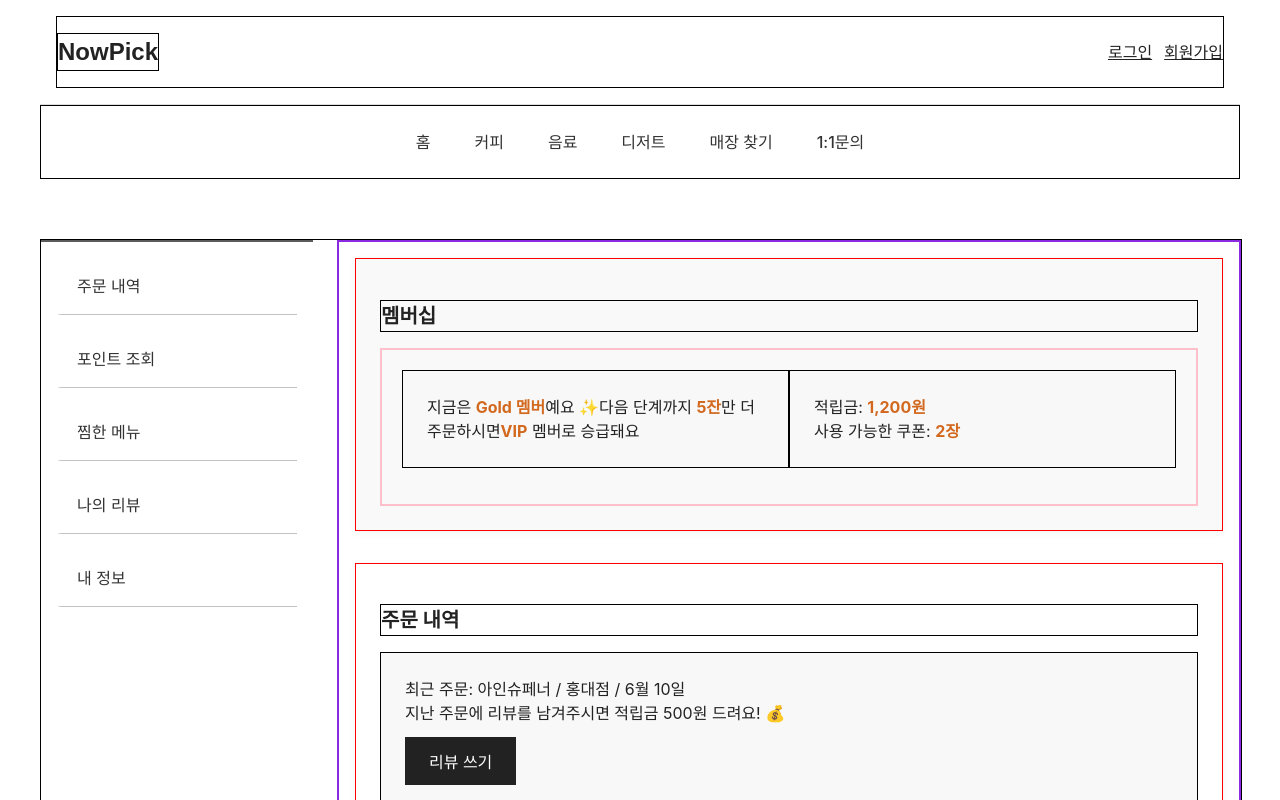
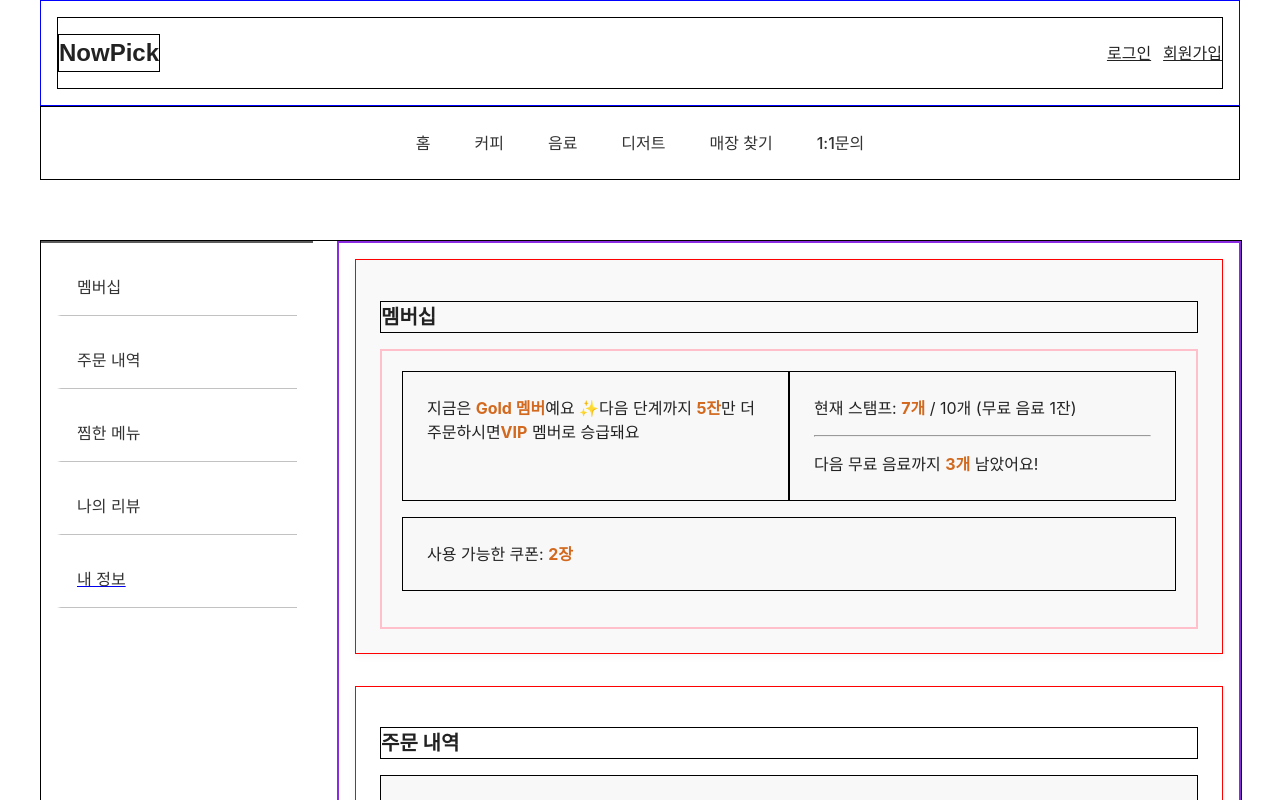
Before and after one commit to 1234Juser/SideProject, a React (Create React App) app in the folder frontend/: page /mypage in a window 1280 px wide. Shown: the top 800 px of the page. Built offline with nearby package versions, Linux system fonts and the light colour scheme.

Commit message:
[feat] 멤버 레이아웃 추가

```diff
--- a/frontend/src/components/member/MyPageCom.js
+++ b/frontend/src/components/member/MyPageCom.js
@@ -1,35 +1,4 @@
-import {
-    Card,
-    CTAButton,
-    MyPageContainer,
-    MyPageContentArea,
-    Section,
-    SectionTitle, Highlight, CardsWrapper
-} from "../../style/member/StyleMyPage";
-import {Sidebar, SidebarItem} from "../../style/member/StyleMyPageSidebar";
-
-
-const MyPageSidebar = () => {
-    return (
-        <Sidebar>
-            <SidebarItem>
-                주문 내역
-            </SidebarItem>
-            <SidebarItem>
-                포인트 조회
-            </SidebarItem>
-            <SidebarItem>
-                찜한 메뉴
-            </SidebarItem>
-            <SidebarItem>
-                나의 리뷰
-            </SidebarItem>
-            <SidebarItem>
-                내 정보
-            </SidebarItem>
-        </Sidebar>
-    );
-};
+import {Card, CardsWrapper, CTAButton, Highlight, Section, SectionTitle} from "../../style/member/StyleMyPage";
 
 
 function MyPageCom() {
@@ -37,9 +6,7 @@ function MyPageCom() {
     const hasRecentOrderWithoutReview = true;
 
     return (
-        <MyPageContainer>
-            <MyPageSidebar />
-            <MyPageContentArea>
+        <>
                 <Section>
                     <SectionTitle>멤버십</SectionTitle>
                     <CardsWrapper>
@@ -48,9 +15,12 @@ function MyPageCom() {
                             <span>다음 단계까지 <Highlight>5잔</Highlight>만 더 주문하시면</span>
                             <span><Highlight>VIP</Highlight> 멤버로 승급돼요</span>
                         </Card>
-                        {/*<SectionTitle>보유 혜택</SectionTitle>*/}
                         <Card>
-                            <span>적립금: <Highlight>1,200원</Highlight><br /></span>
+                            <span>현재 스탬프: <Highlight>7개</Highlight> / 10개 (무료 음료 1잔)</span>
+                            <hr style={{margin: '15px 0', borderColor: '#eee'}} />
+                            <span>다음 무료 음료까지 <Highlight>3개</Highlight> 남았어요!</span>
+                        </Card>
+                        <Card>
                             <span>사용 가능한 쿠폰: <Highlight>2장</Highlight></span>
                         </Card>
                     </CardsWrapper>
@@ -66,7 +36,6 @@ function MyPageCom() {
                     ) : hasRecentOrderWithoutReview ? (
                         <Card>
                             <span>최근 주문: 아인슈페너 / 홍대점 / 6월 10일</span><br />
-                            <span>지난 주문에 리뷰를 남겨주시면 적립금 500원 드려요! 💰</span><br />
                             <CTAButton>리뷰 쓰기</CTAButton>
                         </Card>
                     ) : (
@@ -84,8 +53,7 @@ function MyPageCom() {
                         6월 5일 | 주문 취소 문의 | 답변 완료 ✅
                     </Card>
                 </Section>
-            </MyPageContentArea>
-        </MyPageContainer>
+        </>
     )
 }
 
--- /dev/null
+++ b/frontend/src/components/member/MyPageSidebar.js
@@ -0,0 +1,28 @@
+import {Sidebar, SidebarItem} from "../../style/member/StyleMyPageSidebar";
+import {Link} from "react-router-dom";
+
+const MyPageSidebar = () => {
+    return (
+        <Sidebar>
+            <SidebarItem>
+                멤버십
+            </SidebarItem>
+            <SidebarItem>
+                주문 내역
+            </SidebarItem>
+            <SidebarItem>
+                찜한 메뉴
+            </SidebarItem>
+            <SidebarItem>
+                나의 리뷰
+            </SidebarItem>
+            <Link to="/mypage/my-info">
+                <SidebarItem>
+                        내 정보
+                </SidebarItem>
+            </Link>
+        </Sidebar>
+    );
+};
+
+export default MyPageSidebar;
--- /dev/null
+++ b/frontend/src/layouts/MemberDashboardLayout.js
@@ -0,0 +1,16 @@
+import React from 'react';
+import MyPageSidebar from "../components/member/MyPageSidebar";
+import {MyPageContainer, MyPageContentArea} from "../style/member/StyleMyPage";
+
+const MemberDashboardLayout = ({ children }) => {
+    return (
+        <MyPageContainer>
+            <MyPageSidebar/>
+            <MyPageContentArea>
+                {children}
+            </MyPageContentArea>
+        </MyPageContainer>
+    );
+};
+
+export default MemberDashboardLayout;
--- a/frontend/src/pages/member/MyPagePage.js
+++ b/frontend/src/pages/member/MyPagePage.js
@@ -1,11 +1,12 @@
 import MyPageCon from "../../containers/member/MyPageCon";
+import MemberDashboardLayout from "../../layouts/MemberDashboardLayout";
 
 function MyPagePage() {
 
     return (
-        <>
+        <MemberDashboardLayout>
             <MyPageCon/>
-        </>
+        </MemberDashboardLayout>
     )
 }
 
--- a/frontend/src/style/common/StyleHeader.js
+++ b/frontend/src/style/common/StyleHeader.js
@@ -8,6 +8,7 @@ export const HeaderWrapper = styled.header`
     padding: 16px;
     border-bottom: 1px solid #ddd;
     background-color: #fff;
+    border: 1px solid blue;
 
     @media (min-width: 768px) {
         //padding: 24px 40px;
```
